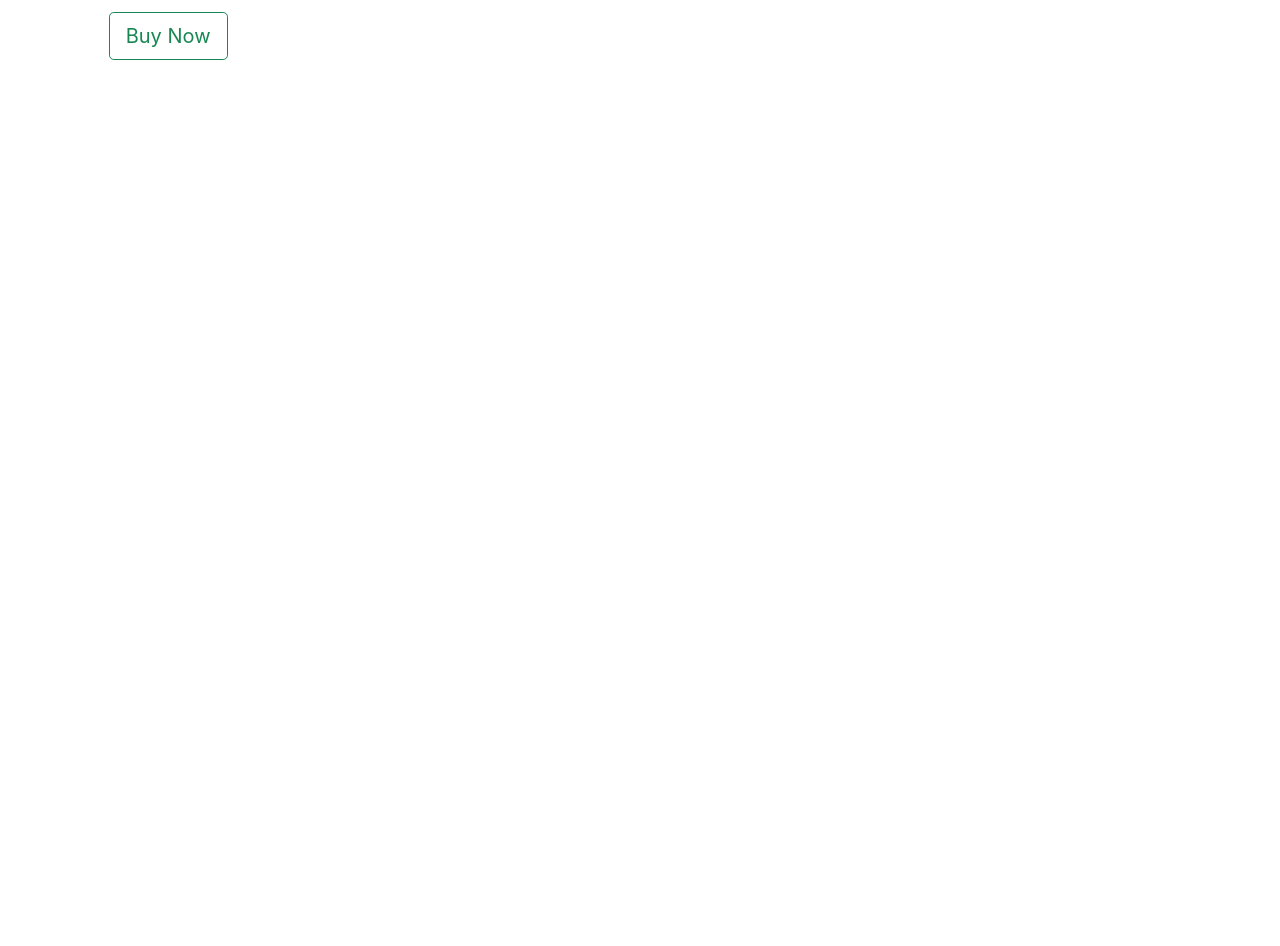
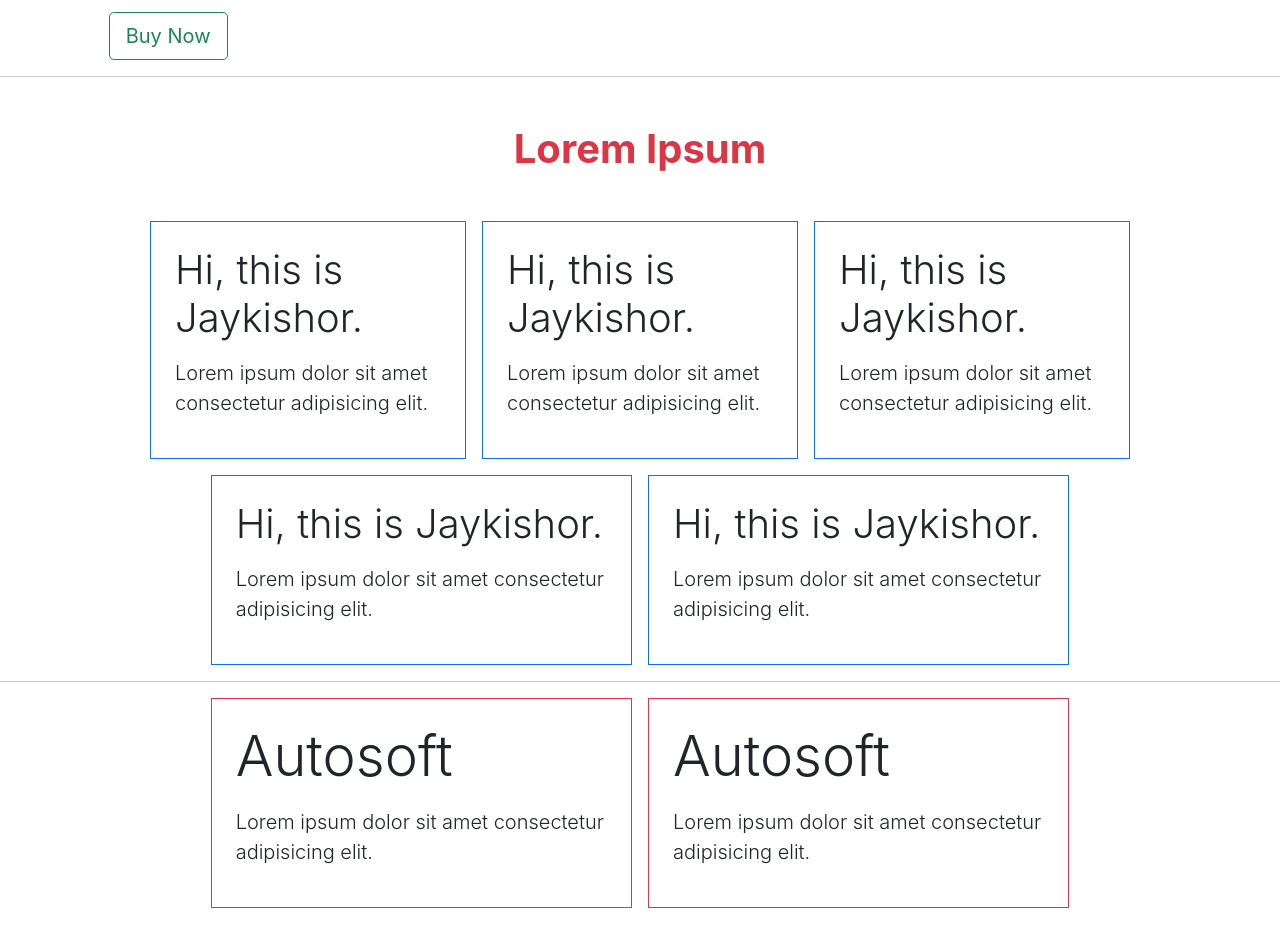
Before and after one commit to jaykishor-chauhan/Bootstrap-5, a React (Create React App) app: page / in a window 1280 px wide. Shown: the part 440-1386 px from the top of the page. Before the commit the page ends 800 px from the top, so only its background shows below. Built offline with nearby package versions, Linux system fonts and the light colour scheme.

Commit message:
Tutorial05-resposnive grid commit

```diff
--- a/src/Tutorial05.js
+++ b/src/Tutorial05.js
@@ -22,6 +22,48 @@ function Tutorial05() {
                 </div>
 
             </div>
+            <hr />
+            <div className="containar">
+                <div>
+                    <h1 className='fw-bold text-danger text-center my-5'>Lorem Ipsum</h1>
+                </div>
+                <div className="row gap-3 justify-content-center m-2">
+                    <div className="col-lg-3 col-md-5 border border-primary p-4">
+                        <p className='display-6'>Hi, this is Jaykishor.</p>
+                        <p className="lead">Lorem ipsum dolor sit amet consectetur adipisicing elit.</p>
+                    </div>
+                    <div className="col-lg-3 col-md-5 border border-primary p-4">
+                        <p className='display-6'>Hi, this is Jaykishor.</p>
+                        <p className="lead">Lorem ipsum dolor sit amet consectetur adipisicing elit.</p>
+                    </div>
+                    <div className="col-lg-3 col-md-5 border border-primary p-4">
+                        <p className='display-6'>Hi, this is Jaykishor.</p>
+                        <p className="lead">Lorem ipsum dolor sit amet consectetur adipisicing elit.</p>
+                    </div>
+                    <div className="col-lg-4 col-md-5 border border-primary p-4">
+                        <p className='display-6'>Hi, this is Jaykishor.</p>
+                        <p className="lead">Lorem ipsum dolor sit amet consectetur adipisicing elit.</p>
+                    </div>
+                    <div className="col-lg-4 col-md-5 border border-primary p-4">
+                        <p className='display-6'>Hi, this is Jaykishor.</p>
+                        <p className="lead">Lorem ipsum dolor sit amet consectetur adipisicing elit.</p>
+                    </div>
+                </div>
+                <hr />
+
+                <div className="containar-fluid">
+                    <div className="row row-cols-1 row-cols-sm-3 gap-3 justify-content-center m-2">
+                        <div className="col p-4 border border-danger">
+                            <p className="display-4">Autosoft</p>
+                            <p className="lead">Lorem ipsum dolor sit amet consectetur adipisicing elit.</p>
+                        </div>
+                        <div className="col p-4 border border-danger">
+                            <p className="display-4">Autosoft</p>
+                            <p className="lead">Lorem ipsum dolor sit amet consectetur adipisicing elit.</p>
+                        </div>
+                    </div>
+                </div>
+            </div>
 
         </section>
     )
```
